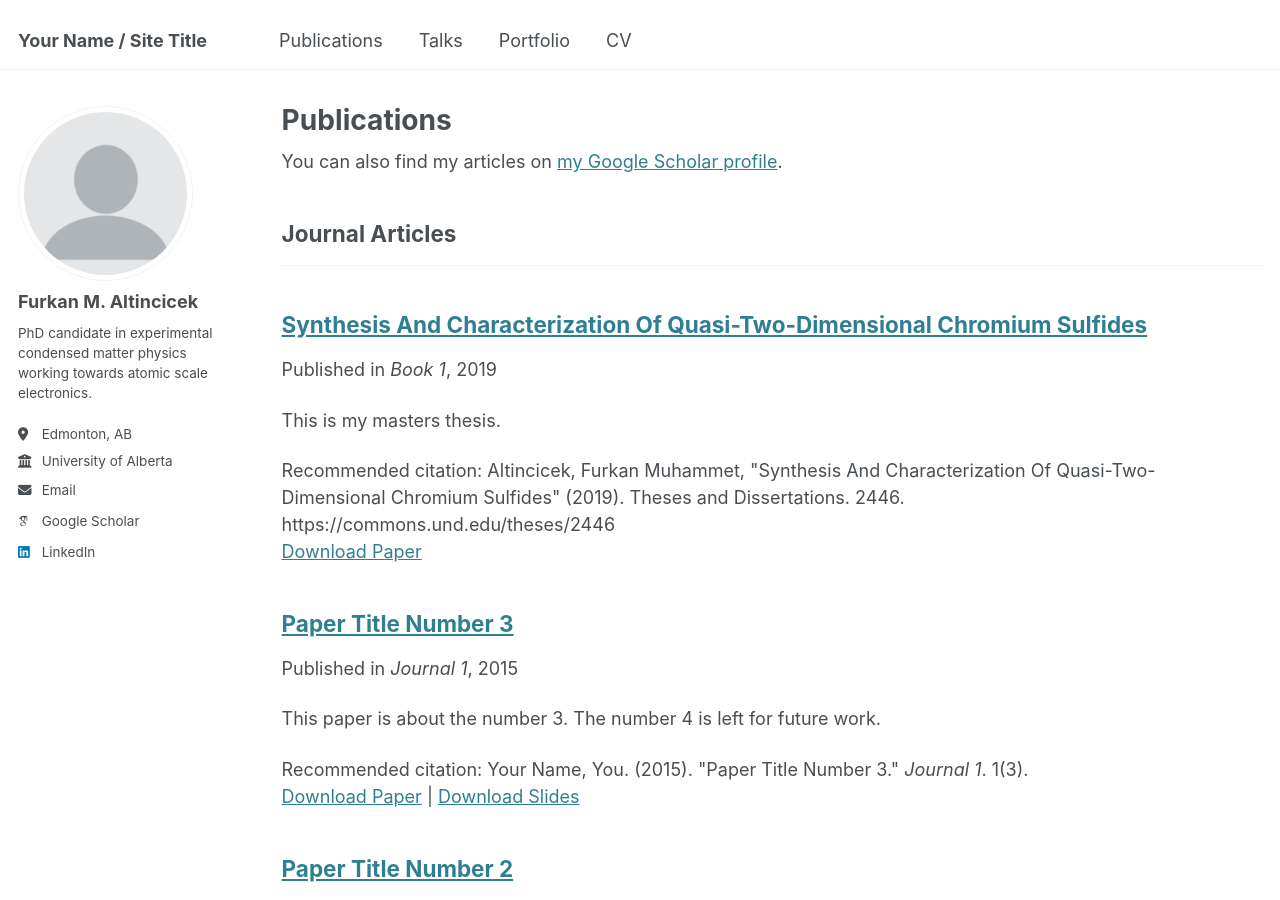
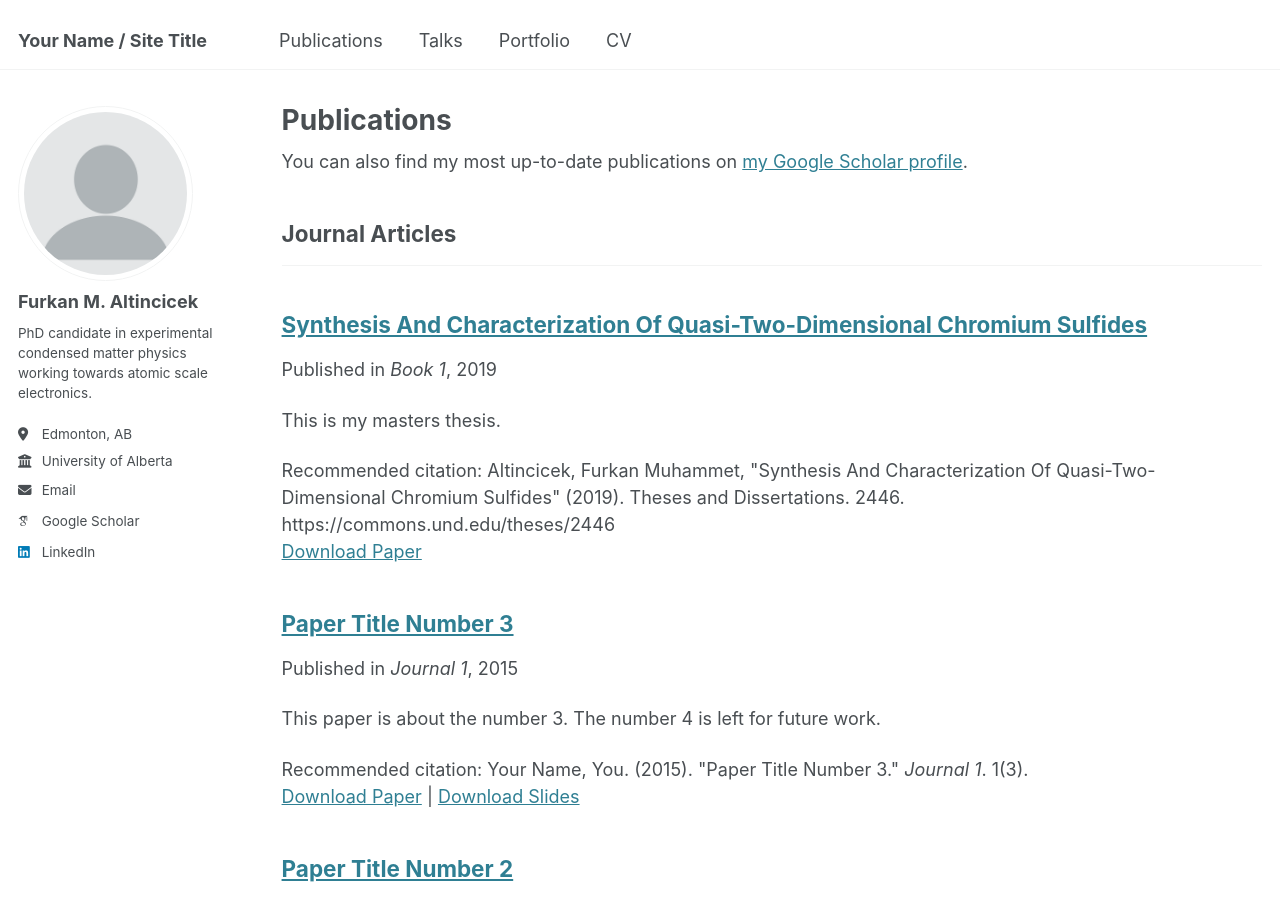
Before and after one commit to faltincicek/faltincicek.github.io, a Jekyll site: the page built from _pages/publications.html, in a window 1280 px wide and 900 px high. Built offline with Jekyll 4.4.1, drawn with Linux system fonts in a browser that asks for light colours; some web fonts are replaced.

Commit message:
Update publications.html

```diff
--- a/_pages/publications.html
+++ b/_pages/publications.html
@@ -6,7 +6,7 @@ author_profile: true
 ---
 
 {% if site.author.googlescholar %}
-  <div class="wordwrap">You can also find my articles on <a href="{{site.author.googlescholar}}">my Google Scholar profile</a>.</div>
+  <div class="wordwrap">You can also find my most up-to-date publications on <a href="{{site.author.googlescholar}}">my Google Scholar profile</a>.</div>
 {% endif %}
 
 {% include base_path %}
```
